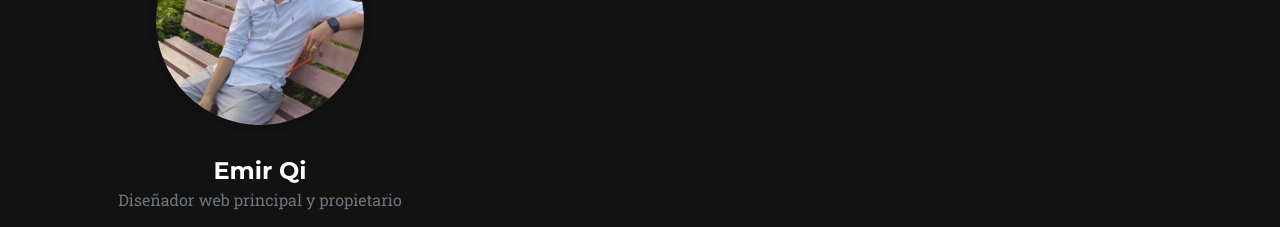
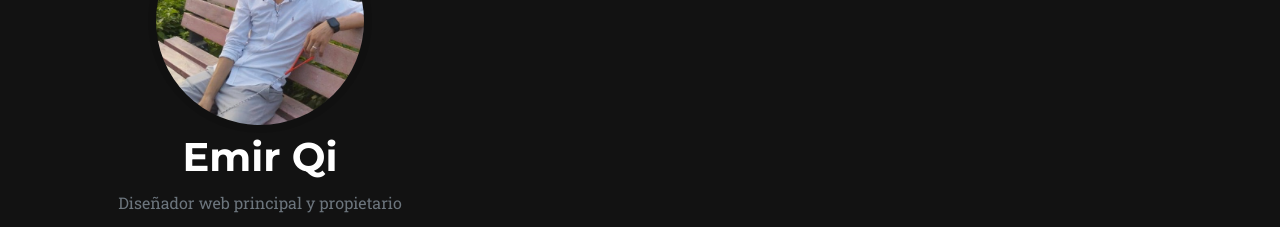
Before and after one commit to AkiraSenpai0000/Qiwie-Store, a plain HTML site: page index.html in a window 1280 px wide. Shown: the part 2620-2847 px from the top of the page. Drawn offline with nearby package versions, Linux system fonts and the light colour scheme.

Commit message:
Actualizar index.html

```diff
--- a/index.html
+++ b/index.html
@@ -264,7 +264,7 @@
                     <div class="col-lg-4">
                         <div class="team-member">
                             <img class="mx-auto rounded-circle" src="assets/img/team/1.jpg" alt="..." />
-                            <h4>Emir Qi</h4>
+                            <h1>Emir Qi</h1>
                             <p class="text-muted">Diseñador web principal y propietario</p>
                             <a class="#btn-dark btn-social mx-2" href="#!" aria-label="Parveen Anand Twitter Profile"><i class="#fab fa-twitter"></i></a>
                             <a class="btn btn-dark btn-social mx-2" href="https://www.facebook.com/EmirQii" aria-label="Parveen Anand Facebook Profile"><i class="fab fa-facebook-f"></i></a>
```
